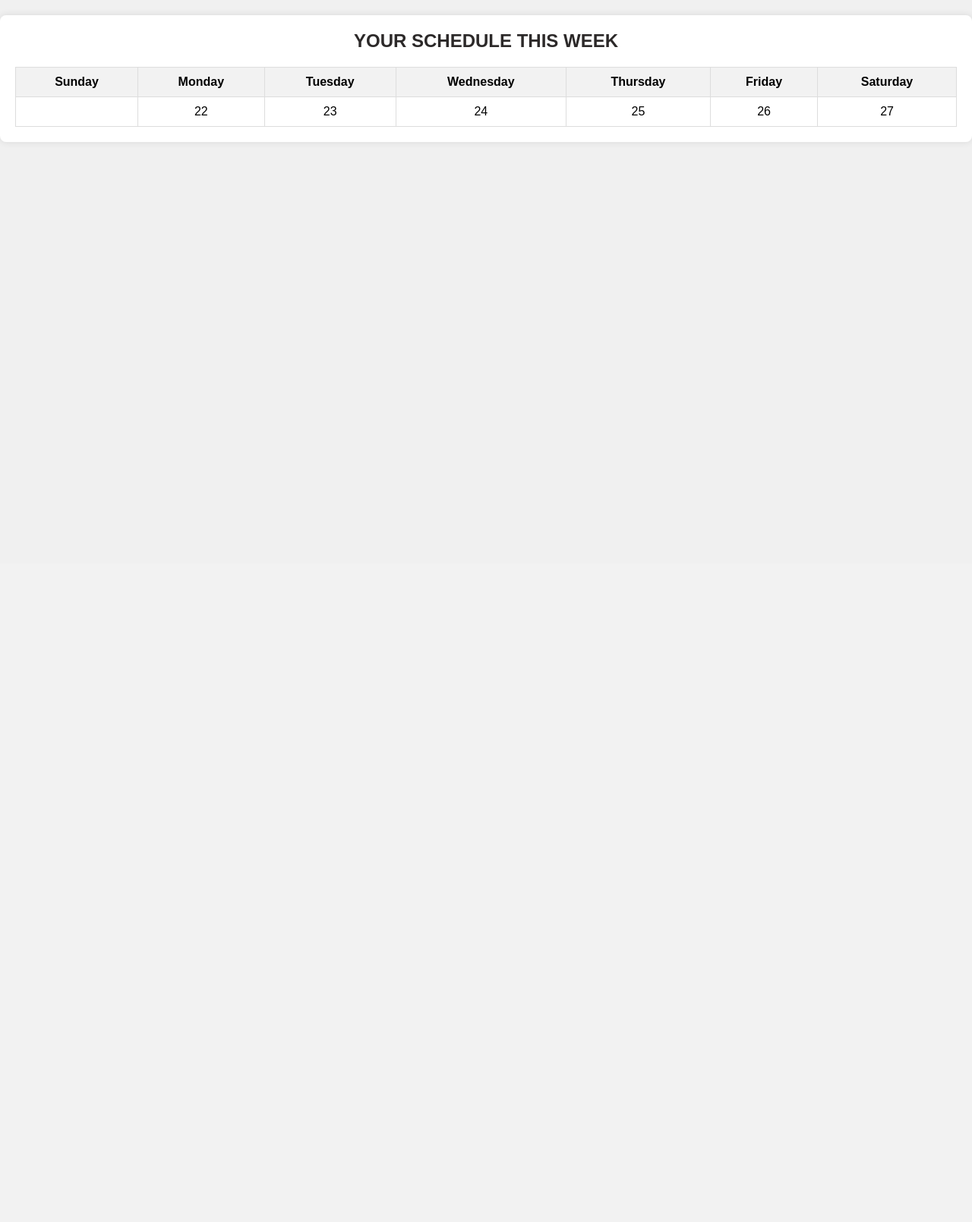
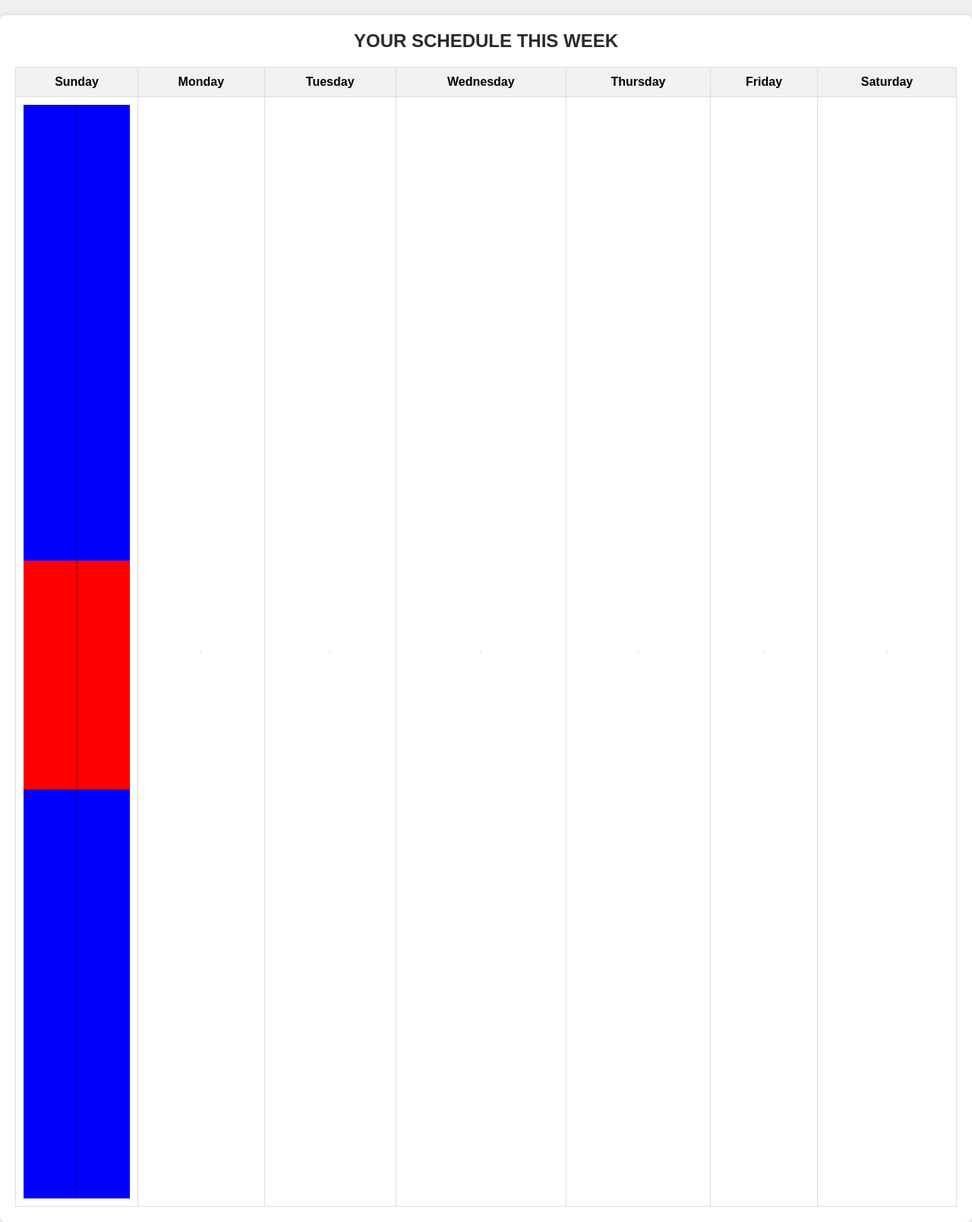
Before and after one commit to aidandoherty01/CEN3031-Project, a Flask app: page /calendar/ in a window 1280 px wide. Shown: the part 58-1667 px from the top of the page at 76% size. Before the commit the page ends 246 px from the top, so only its background shows below. Run offline with Flask 3, Linux system fonts and the light colour scheme; some libraries are stand-ins or nearby versions.

Commit message:
get the block

```diff
--- a/templates/ITstaffcalendar.html
+++ b/templates/ITstaffcalendar.html
@@ -68,8 +68,20 @@
 
         th {
             background-color: #f2f2f2;
+
         }
-    </style>
+
+        td {
+            font-size: 1px;
+        }
+        .blocked {
+            background-color: red;
+        }
+        .open {
+            background-color: blue;
+        }
+
+
     </style>
 </head>
 <body>
@@ -95,9 +107,18 @@
             <tbody>
                 <tr>
                     <td>
-                        {% for num in numbers %}
-                            <div></div>
-                        {% endfor %}
+
+                            {% for minute in range(1440) %}
+
+                                    {% if minute >= 600 and minute <= 900 %}
+                                        <div class="blocked">yes</div>
+                                    {% else %}
+                                        <div class="open">no</div>
+                                    {% endif %}
+
+                            {% endfor %}
+
+
                     </td>
                     <td>22</td>
                     <td>23</td>
```
